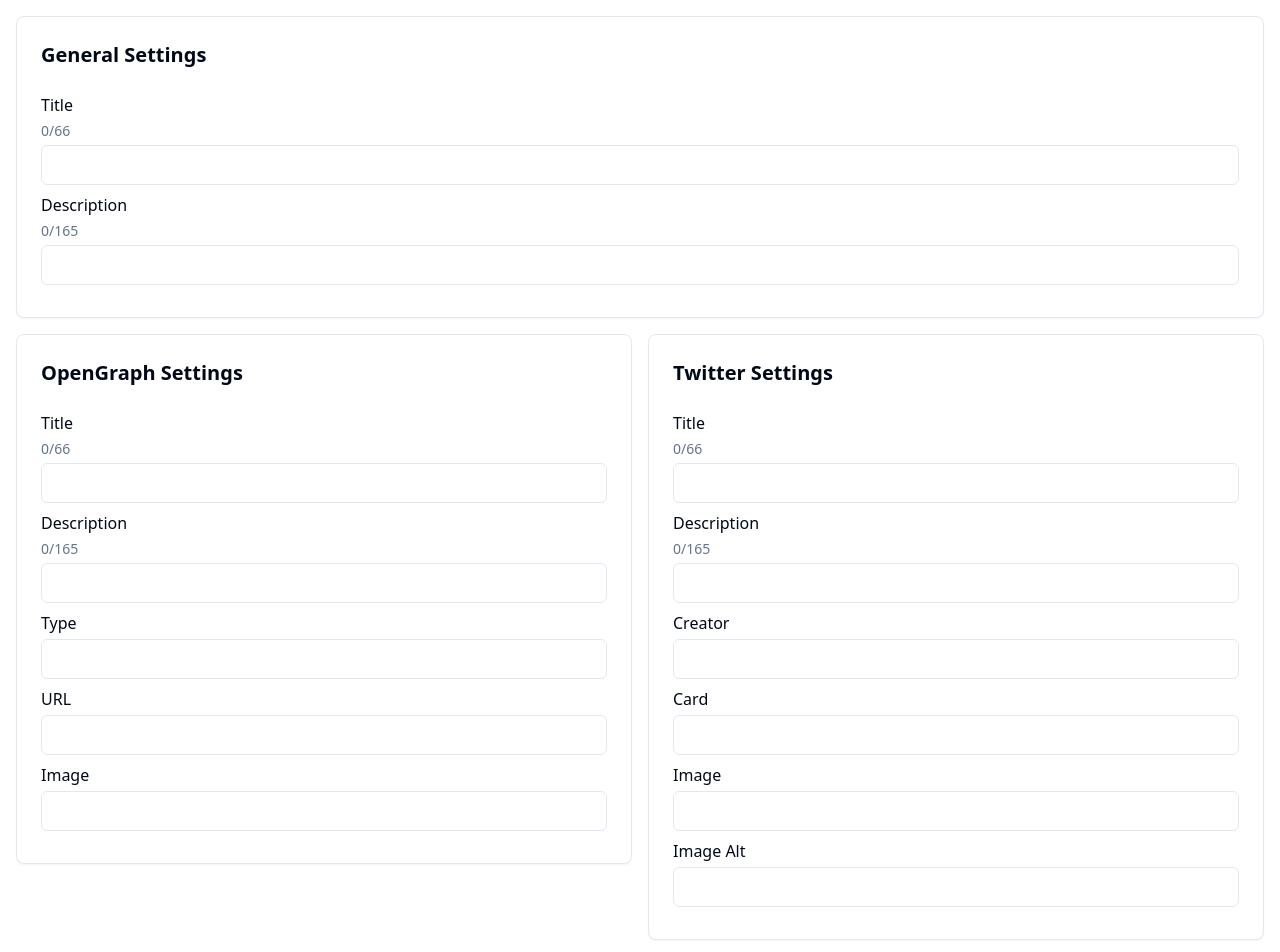
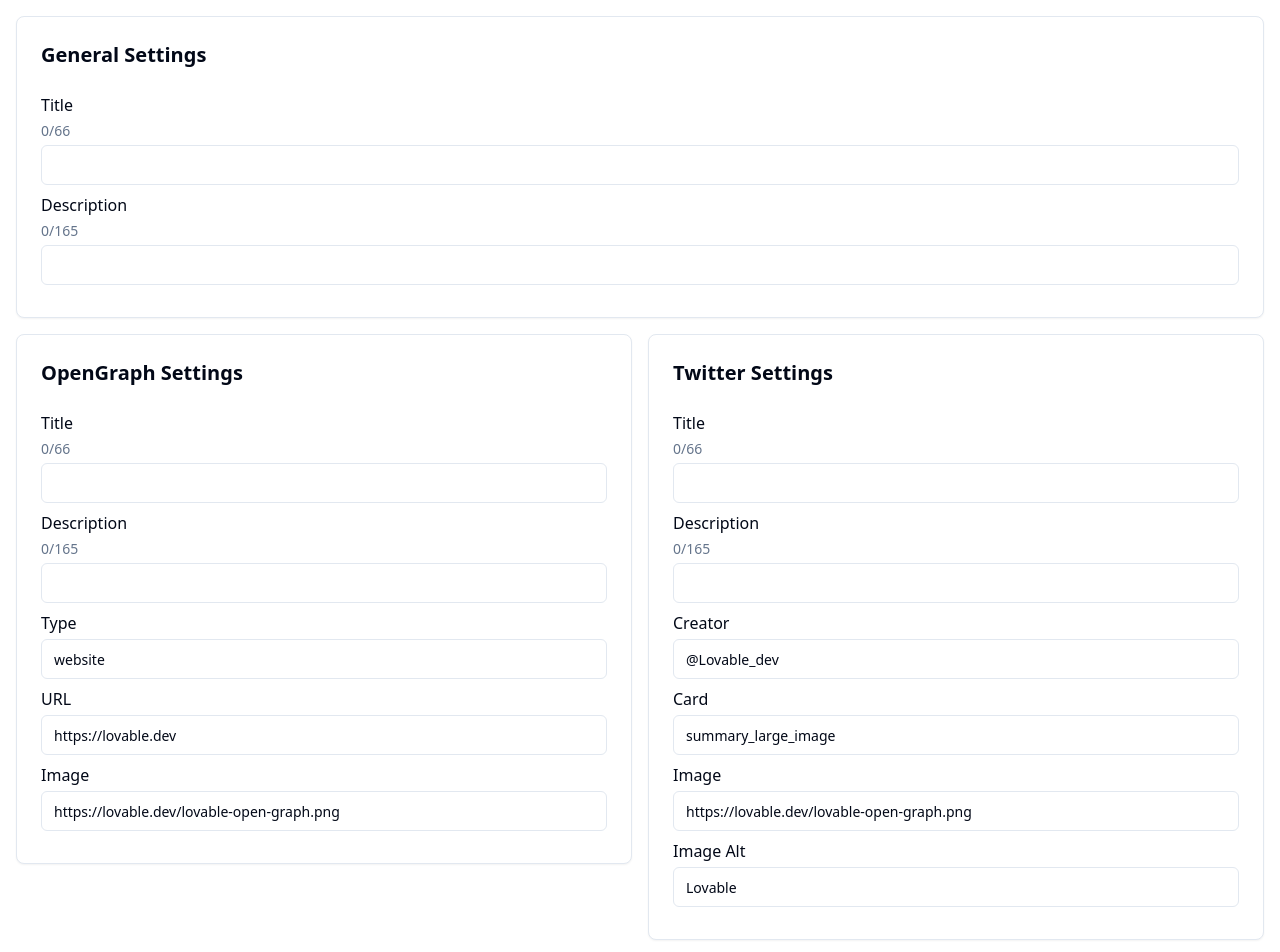
Before and after one commit to GPT-Engineer-App/seo-helper, a React (Vite) app: page / in a window 1280 px wide. Shown: the top 952 px of the page. Built offline with nearby package versions, Linux system fonts and the light colour scheme.

Commit message:
Set default values for Twitter and OpenGraph in SEO Optimization UI

```diff
--- a/src/pages/SeoOptimization.jsx
+++ b/src/pages/SeoOptimization.jsx
@@ -8,18 +8,18 @@ const SeoOptimization = () => {
   const [general, setGeneral] = useState({ title: "", description: "" });
   const [openGraph, setOpenGraph] = useState({
     title: "",
-    type: "",
-    url: "",
-    image: "",
+    type: "website",
+    url: "https://lovable.dev",
+    image: "https://lovable.dev/lovable-open-graph.png",
     description: "",
   });
   const [twitter, setTwitter] = useState({
     title: "",
     description: "",
-    creator: "",
-    card: "",
-    image: "",
-    imageAlt: "",
+    creator: "@Lovable_dev",
+    card: "summary_large_image",
+    image: "https://lovable.dev/lovable-open-graph.png",
+    imageAlt: "Lovable",
   });
   const [markup, setMarkup] = useState("");
 
```
